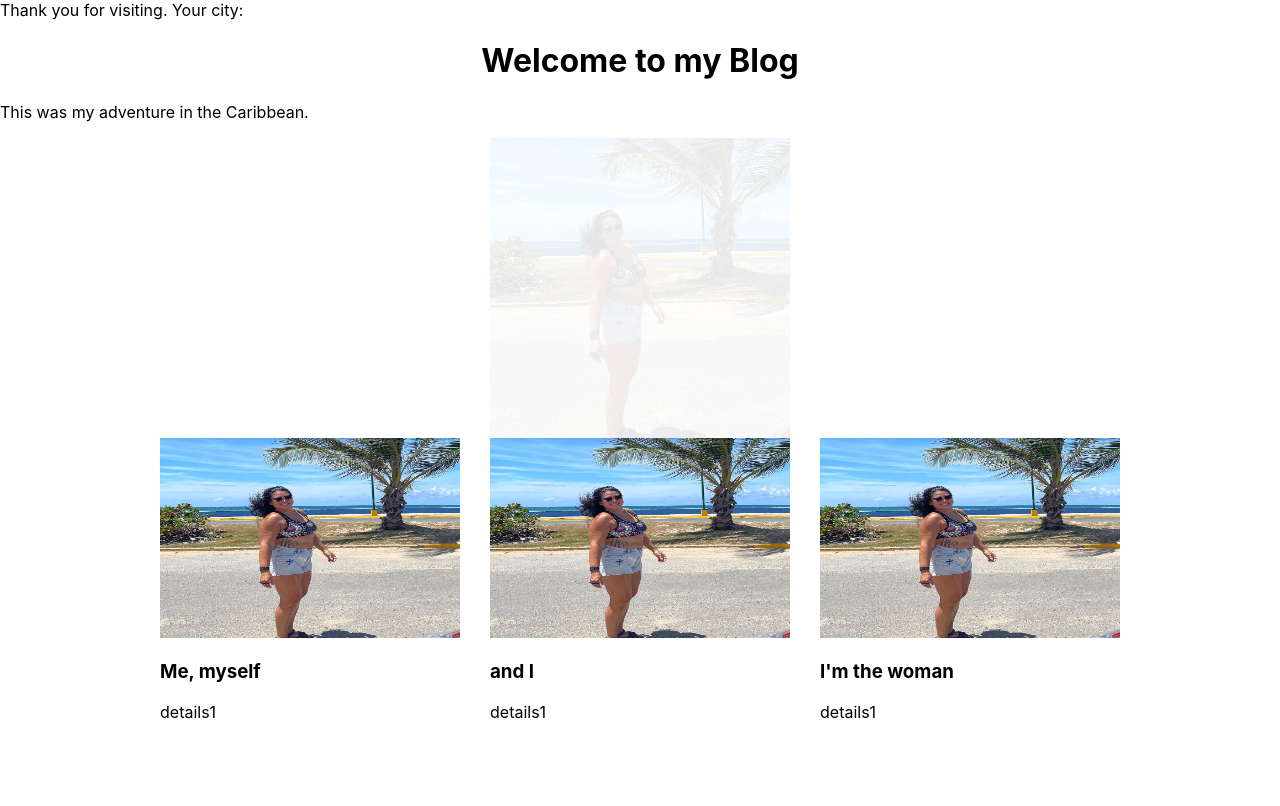
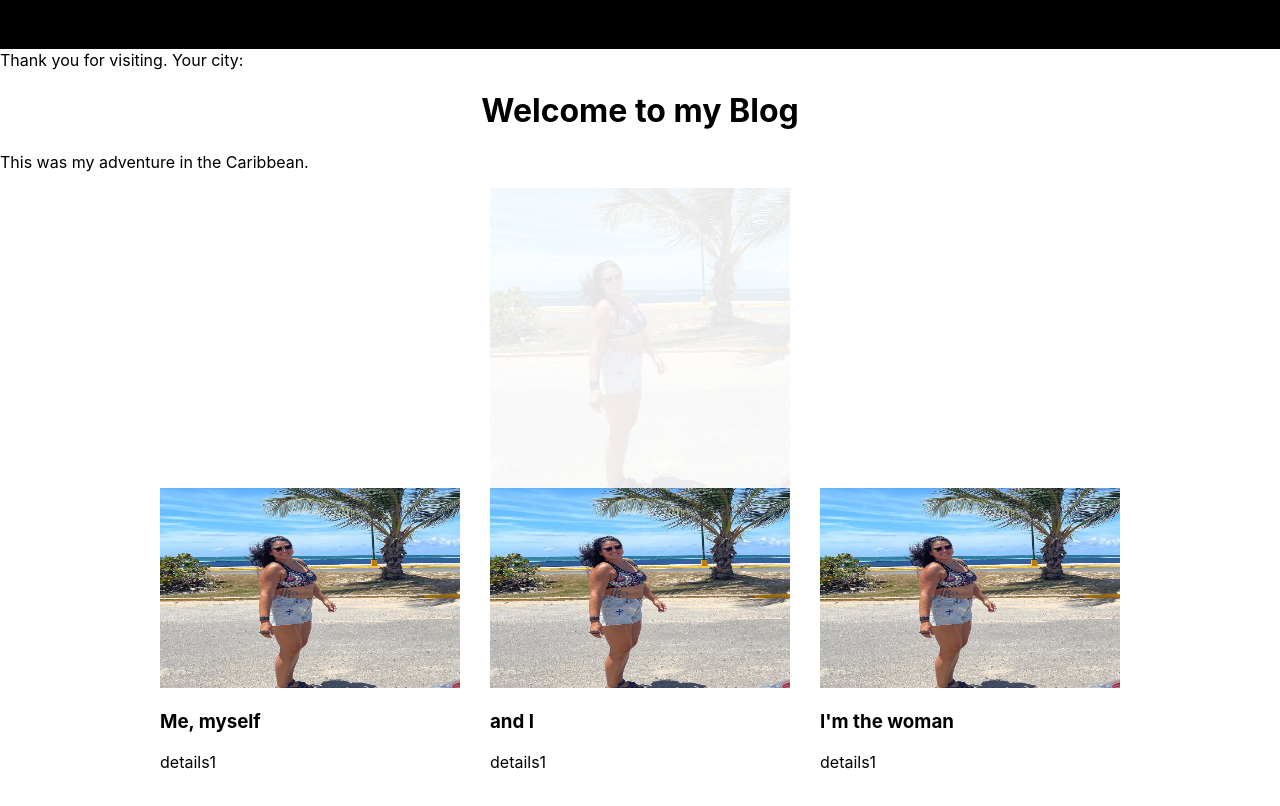
Before and after one commit to mselk/mselk, a Next.js app: page / in a window 1280 px wide. Shown: the top 806 px of the page. Built offline with nearby package versions, Linux system fonts and the light colour scheme; no server answers.

Commit message:
adding paypal button

```diff
--- /dev/null
+++ b/components/header/header.tsx
@@ -0,0 +1,5 @@
+import styles from "../../styles/Header.module.scss"
+const Header = () => {
+    return <div className={styles.container}>test</div>
+}
+export default Header
--- /dev/null
+++ b/components/paypal/paypal.tsx
@@ -0,0 +1,67 @@
+import { useEffect } from "react"
+declare global {
+    const paypal: any;
+}
+const PayPal = () => {
+    useEffect(() => {
+        const script = document.createElement("script")
+        script.src = "https://www.paypal.com/sdk/js?client-id=test&currency=USD&intent=capture&enable-funding=venmo"
+        script.onload = () => {
+            const paypalButtonsComponent = paypal.Buttons({
+                // optional styling for buttons
+                // https://developer.paypal.com/docs/checkout/standard/customize/buttons-style-guide/
+                style: {
+                    color: "gold",
+                    shape: "rect",
+                    layout: "vertical"
+                },
+
+                // set up the transaction
+                createOrder: (data: any, actions: { order: { create: (arg0: { purchase_units: { amount: { value: string; }; }[]; }) => any; }; }) => {
+                    console.log({ data, actions })
+                    // pass in any options from the v2 orders create call:
+                    // https://developer.paypal.com/api/orders/v2/#orders-create-request-body
+                    const createOrderPayload = {
+                        purchase_units: [
+                            {
+                                amount: {
+                                    value: "88.44"
+                                }
+                            }
+                        ]
+                    };
+
+                    return actions.order.create(createOrderPayload);
+                },
+
+                // finalize the transaction
+                onApprove: (data: any, actions: { order: { capture: () => Promise<any>; }; }) => {
+                    console.log({ data, actions })
+                    const captureOrderHandler = (details: { payer: { name: { given_name: any; }; }; }) => {
+                        const payerName = details.payer.name.given_name;
+                        console.log('Transaction completed');
+                    };
+
+                    return actions.order.capture().then(captureOrderHandler);
+                },
+
+                // handle unrecoverable errors
+                onError: (err: any) => {
+                    console.log({ err })
+                    console.error('An error prevented the buyer from checking out with PayPal');
+                }
+            });
+
+            paypalButtonsComponent
+                .render("#paypal-button-container")
+                .catch((err: any) => {
+                    console.log({ err })
+                    console.error('PayPal Buttons failed to render');
+                });
+
+        }
+        document.body.appendChild(script)
+    }, [])
+    return <div id="paypal-button-container"></div>
+}
+export default PayPal
--- a/package.json
+++ b/package.json
@@ -10,6 +10,7 @@
 		"lint": "next lint"
 	},
 	"dependencies": {
+		"@paypal/react-paypal-js": "^7.8.2",
 		"@types/node": "18.11.10",
 		"@types/react": "18.0.26",
 		"@types/react-dom": "18.0.9",
@@ -18,6 +19,7 @@
 		"next": "13.0.6",
 		"react": "18.2.0",
 		"react-dom": "18.2.0",
+		"sass": "^1.56.2",
 		"typescript": "4.9.3"
 	}
 }
--- a/pages/_app.tsx
+++ b/pages/_app.tsx
@@ -1,6 +1,7 @@
 import '../styles/globals.css'
 import type { AppProps } from 'next/app'
+import Header from '../components/header/header'
 
 export default function App({ Component, pageProps }: AppProps) {
-  return <Component {...pageProps} />
+  return <div><Header /><Component {...pageProps} /></div>
 }
--- a/pages/index.tsx
+++ b/pages/index.tsx
@@ -5,6 +5,8 @@ import melissa from '../public/melissa.jpg';
 import Tile from '../components/tile/tile';
 import tiles from '../data/tiles';
 import { useEffect, useState } from 'react';
+import PayPal from '../components/paypal/paypal';
+import { PayPalScriptProvider, PayPalButtons } from "@paypal/react-paypal-js";
 
 export default function Home() {
 	const [city, setCity] = useState("");
@@ -23,6 +25,9 @@ export default function Home() {
 				<link rel="icon" href="/favicon.ico" />
 			</Head>
 			<main>
+				<PayPalScriptProvider options={{ "client-id": "test" }}>
+					<PayPalButtons style={{ layout: "horizontal" }} />
+				</PayPalScriptProvider>
 				Thank you for visiting. Your city: {city}
 				<h1 className={styles.headline}>Welcome to my Blog</h1>
 				<p> This was my adventure in the Caribbean.</p>
--- /dev/null
+++ b/styles/Header.module.scss
@@ -0,0 +1,13 @@
+.container {
+    background-color: black;
+    height: 50px;
+    border-bottom: solid 1px white;
+    display: flex;
+    justify-content: center;
+    align-items: center;
+    position: fixed;
+    top: 0;
+    left: 0;
+    right: 0;
+
+}
--- a/styles/globals.css
+++ b/styles/globals.css
@@ -4,6 +4,10 @@ body {
   margin: 0;
   font-family: -apple-system, BlinkMacSystemFont, Segoe UI, Roboto, Oxygen,
     Ubuntu, Cantarell, Fira Sans, Droid Sans, Helvetica Neue, sans-serif;
+}
+
+body {
+  padding-top: 50px;
 }
 
 a {
```
Also changed, not shown: 1 other file (tests, documents, lock files or other folders).
